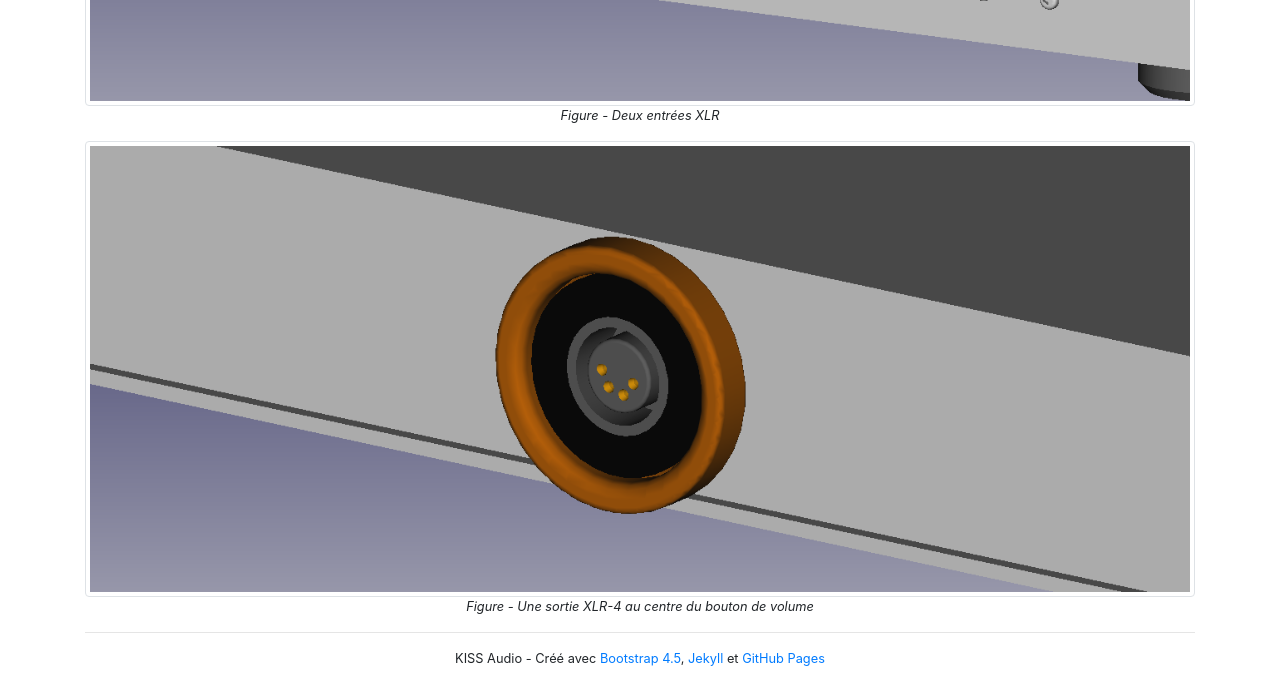
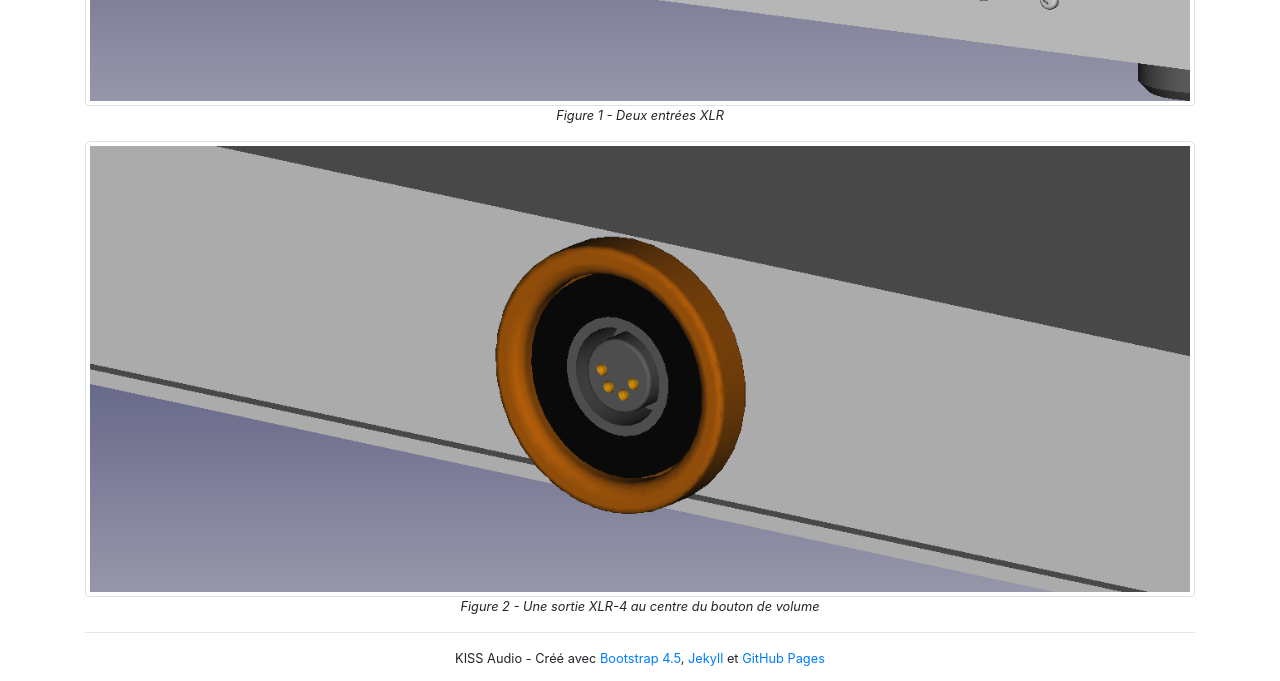
Before and after one commit to plstonge/kiss-audio, a Jekyll site: the page built from amplificateur/casque_stereo.md, in a window 1280 px wide. Shown: the part 851-1532 px from the top of the page. Built offline with Jekyll 4.4.1, drawn with Linux system fonts in a browser that asks for light colours.

Commit message:
Figure index

```diff
--- a/_includes/img_design.html
+++ b/_includes/img_design.html
@@ -3,5 +3,5 @@
     <img class="img-fluid img-thumbnail" alt="{{ include.alt }}"
          src="{{ include.src }}" title="Cliquez pour voir l'image" />
   </a>
-  <figcaption class="small text-center"><em>Figure - {{ include.alt }}</em></figcaption>
+  <figcaption class="small text-center"><em>Figure {{ include.ind }} - {{ include.alt }}</em></figcaption>
 </figure>
--- a/amplificateur/casque_stereo.md
+++ b/amplificateur/casque_stereo.md
@@ -22,5 +22,5 @@ title: Amplificateur pour casque stéréo
 
 ## Design suggéré
 
-{% include img_design.html alt="Deux entrées XLR" src="images/headphone_back.png" %}
-{% include img_design.html alt="Une sortie XLR-4 au centre du bouton de volume" src="images/headphone_front.png" %}
+{% include img_design.html ind="1" alt="Deux entrées XLR" src="images/headphone_back.png" %}
+{% include img_design.html ind="2" alt="Une sortie XLR-4 au centre du bouton de volume" src="images/headphone_front.png" %}
```
Also changed, not shown: analogique/convertisseur_na.md (+1 -1 lines).
